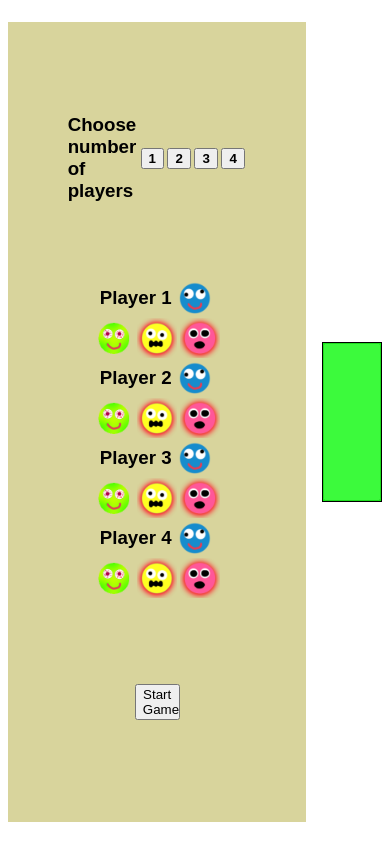
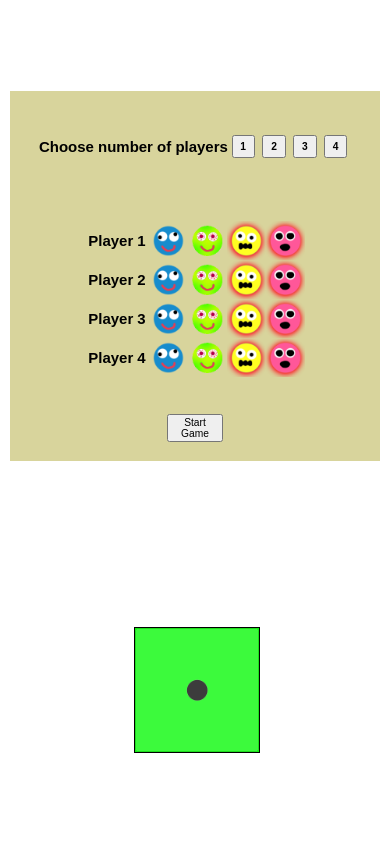
Before and after one commit to BadyTM/Portfolio, a plain HTML site: page snakes and ladders/index.html in a window 390 px wide. Drawn offline with Linux system fonts and the light colour scheme.

Commit message:
responsive update

```diff
--- a/snakes and ladders/styling.scss
+++ b/snakes and ladders/styling.scss
@@ -15,8 +15,8 @@ body {
      background-image: url("images/board.jpg");
      background-position: center;
      background-size: contain;
-     width: 50em;
-     height: 50em;
+     width: 80vh;
+     height: 80vh;
      position: relative;
 }
 
@@ -45,7 +45,7 @@ body {
      justify-content: center;
      align-items: center;
      button {
-          width: 3em;
+          width: 2vw;
           font-weight: 800;
           margin: 0 1%;
      }
@@ -67,8 +67,8 @@ body {
                margin: 3% 1%;
           }
           button {
-               width: 3em;
-               height: 3em;
+               width: 2vw;
+               height: 2vw;
                font-weight: 800;
                margin: 0 1%;
           }
@@ -104,9 +104,9 @@ body {
 
 #dice {
      position: relative;
-     margin-left: 1em;
-     width: 10em;
-     height: 10em;
+     margin-left: 1vw;
+     width: 15vh;
+     height: 15vh;
      div {
           width: 100%;
           height: 100%;
@@ -171,3 +171,71 @@ body {
      background-size: cover;
      transition: 1s;
 }
+@media only screen and (max-width: 1024px) {
+     #startingPage {
+          padding: 0% 0;
+     }
+
+     #holder {
+          font-size: 2em;
+          height: 100%;
+          width: 100%;
+          display: flex;
+          flex-wrap: wrap;
+          align-items: center;
+          justify-content: center;
+     }
+     #game {
+          width: 95vw;
+          height: 95vw;
+     }
+
+     .player_avatars {
+          width: 80%;
+          margin: 0 10%;
+
+          div {
+               button {
+                    width: 10vw;
+                    height: 10vw;
+                    margin: 0 0%;
+               }
+          }
+     }
+     #start_button {
+          font-size: 1em;
+     }
+     .number_of_players {
+          width: 100%;
+          margin: 5% 0%;
+          button {
+               font-size: 1em;
+               width: 5vw;
+               height: 5vw;
+          }
+     }
+}
+@media only screen and (max-width: 812px) {
+     #holder {
+          font-size: 0.8em;
+     }
+     .player_avatars {
+          div {
+               button {
+                    width: 10vw;
+                    height: 10vw;
+                    margin: 0 0%;
+               }
+          }
+     }
+     #start_button {
+          font-size: 0.8em;
+     }
+     .number_of_players {
+          button {
+               font-size: 0.8em;
+               width: 6vw;
+               height: 6vw;
+          }
+     }
+}
```
Also changed, not shown: snakes and ladders/styling.css, 1 other file.
